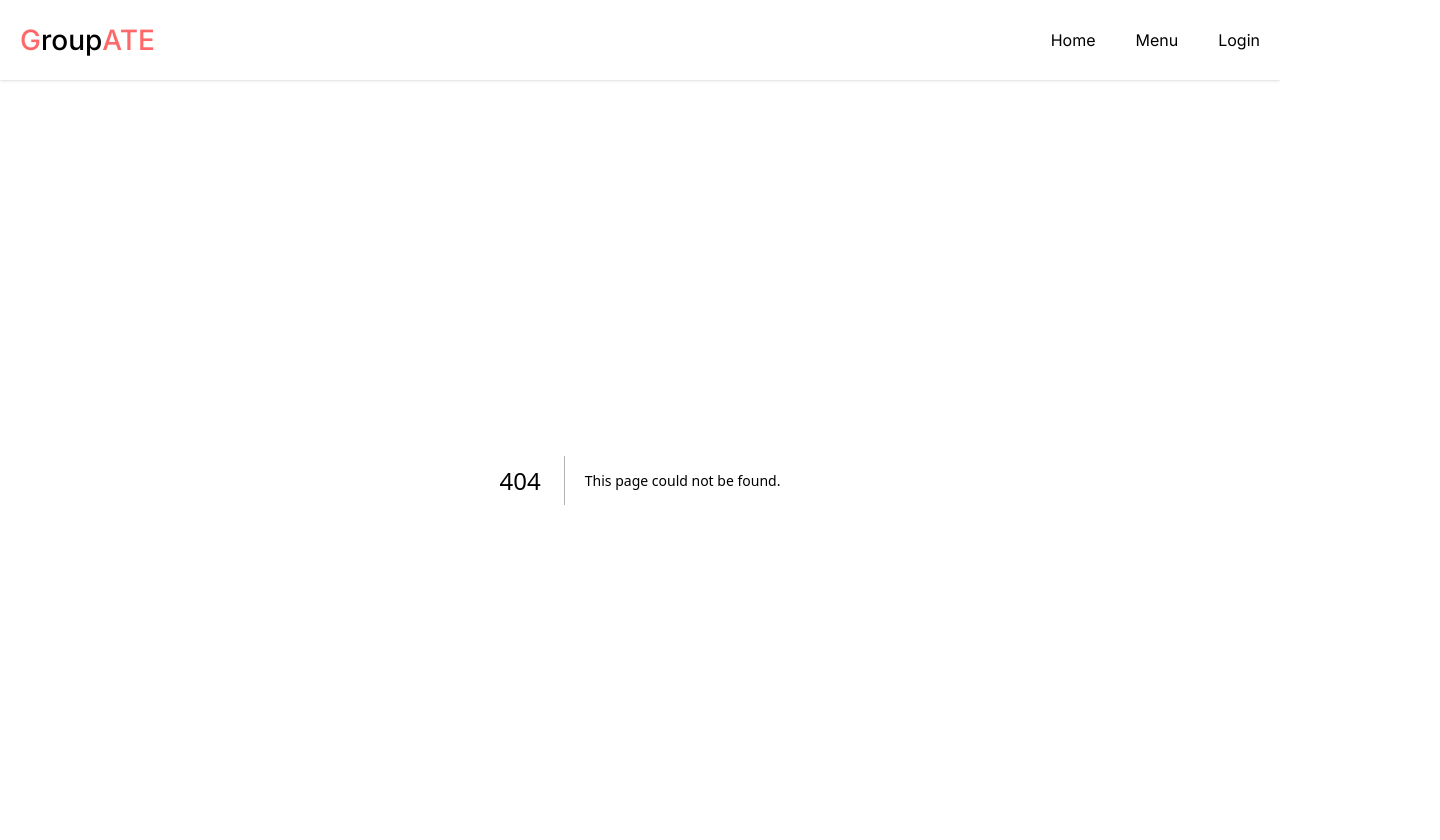
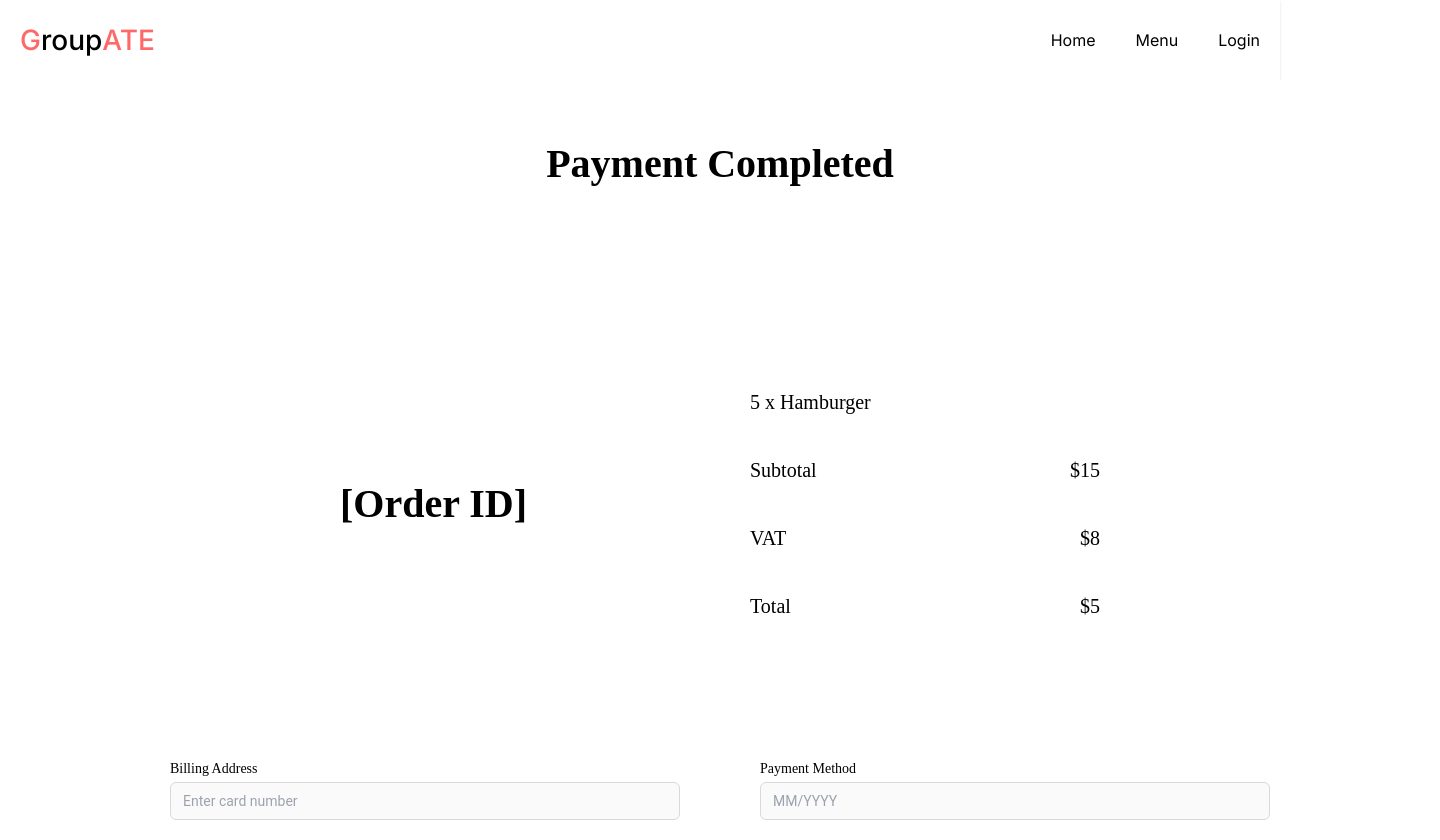
Before and after one commit to pauum0109/SE-Project, a Next.js app in the folder Front-end/: page /Confirm in a window 1280 px wide. Before the commit this address had no page. Shown: the top 840 px of the page, 1440 px wide, since content can reach past the window. Built offline with nearby package versions, Linux system fonts and the light colour scheme.

Commit message:
Add files via upload

```diff
--- /dev/null
+++ b/Front-end/src/app/Confirm/page.tsx
@@ -0,0 +1,122 @@
+"use client";
+
+import React from "react";
+import Link from "next/link";
+
+const PaymentCompleted = () => {
+  return (
+    <div className="w-[1440px] h-[1088px] bg-white flex-col justify-start items-center inline-flex">
+      {/* Payment Completed Title */}
+      <div className="self-stretch px-[170px] py-[60px] justify-center items-center gap-[60px] inline-flex">
+        <div className="grow shrink basis-0 flex-col justify-start items-center gap-6 inline-flex">
+          <div className="text-black text-[40px] font-bold font-['Outfit'] leading-[48px]">
+            Payment Completed
+          </div>
+        </div>
+      </div>
+
+      {/* Order Details Section */}
+      <div className="self-stretch h-[740px] px-[170px] py-[60px] flex-col justify-center items-center gap-[60px] flex">
+        <div className="self-stretch px-[170px] py-[60px] justify-center items-center gap-[60px] inline-flex">
+          <div className="grow shrink basis-0 flex-col justify-start items-start gap-6 inline-flex">
+            <div className="self-stretch text-black text-[40px] font-bold font-['Outfit'] leading-[48px]">
+              [Order ID]
+            </div>
+          </div>
+          <div className="grow shrink basis-0 flex-col justify-center items-center inline-flex">
+            <div className="self-stretch justify-start items-start gap-[25px] inline-flex">
+              <div className="grow shrink basis-0 h-[68px] py-5 justify-center items-center gap-[25px] flex">
+                <div className="grow shrink basis-0 flex-col justify-start items-start inline-flex">
+                  <div className="self-stretch text-black text-xl font-normal font-['Outfit'] leading-7">
+                    5 x Hamburger
+                  </div>
+                </div>
+              </div>
+            </div>
+
+            {/* Subtotal, VAT, Total */}
+            <div className="self-stretch justify-start items-start gap-10 inline-flex">
+              <div className="grow shrink basis-0 h-[68px] py-5 justify-center items-center gap-4 flex">
+                <div className="grow shrink basis-0 flex-col justify-start items-start inline-flex">
+                  <div className="self-stretch text-black text-xl font-normal font-['Outfit'] leading-7">
+                    Subtotal
+                  </div>
+                </div>
+                <div className="text-right text-black text-xl font-medium font-['Outfit'] leading-7">
+                  $15
+                </div>
+              </div>
+            </div>
+            <div className="self-stretch justify-start items-start gap-10 inline-flex">
+              <div className="grow shrink basis-0 h-[68px] py-5 justify-center items-center gap-4 flex">
+                <div className="grow shrink basis-0 flex-col justify-start items-start inline-flex">
+                  <div className="self-stretch text-black text-xl font-normal font-['Outfit'] leading-7">
+                    VAT
+                  </div>
+                </div>
+                <div className="text-right text-black text-xl font-medium font-['Outfit'] leading-7">
+                  $8
+                </div>
+              </div>
+            </div>
+            <div className="self-stretch justify-start items-start gap-10 inline-flex">
+              <div className="grow shrink basis-0 h-[68px] py-5 justify-center items-center gap-4 flex">
+                <div className="grow shrink basis-0 flex-col justify-start items-start inline-flex">
+                  <div className="self-stretch text-black text-xl font-normal font-['Outfit'] leading-7">
+                    Total
+                  </div>
+                </div>
+                <div className="text-right text-black text-xl font-medium font-['Outfit'] leading-7">
+                  $5
+                </div>
+              </div>
+            </div>
+          </div>
+        </div>
+
+        {/* Billing Address & Payment Method */}
+        <div className="self-stretch h-[60px] flex-col justify-center items-center gap-10 flex">
+          <div className="self-stretch justify-start items-start gap-20 inline-flex">
+            <div className="w-[510px] flex-col justify-center items-start gap-1 inline-flex">
+              <div className="self-stretch text-black text-sm font-medium font-['Outfit'] leading-tight">
+                Billing Address
+              </div>
+              <div className="self-stretch px-3 py-2 bg-neutral-50 rounded-md border border-[#d9d9d9] justify-start items-center gap-1 inline-flex">
+                <input
+                  type="text"
+                  placeholder="Enter card number"
+                  className="grow shrink basis-0 h-5 text-black/50 text-sm font-normal font-['Roboto'] leading-tight bg-neutral-50 border-none outline-none"
+                />
+              </div>
+            </div>
+            <div className="w-[510px] flex-col justify-center items-start gap-1 inline-flex">
+              <div className="self-stretch text-black text-sm font-medium font-['Outfit'] leading-tight">
+                Payment Method
+              </div>
+              <div className="self-stretch px-3 py-2 bg-neutral-50 rounded-md border border-[#d9d9d9] justify-start items-center gap-1 inline-flex">
+                <input
+                  type="text"
+                  placeholder="MM/YYYY"
+                  className="grow shrink basis-0 h-5 text-black/50 text-sm font-normal font-['Roboto'] leading-tight bg-neutral-50 border-none outline-none"
+                />
+              </div>
+            </div>
+          </div>
+        </div>
+
+        {/* Buttons Section */}
+        <div className="justify-start items-start gap-3 inline-flex">
+          <Link href="/" passHref>
+            <div className="w-60 p-3 bg-[#ff6868] rounded-lg flex-col justify-center items-center inline-flex">
+              <div className="text-neutral-50 text-base font-medium font-['Outfit'] leading-normal">
+                Return to Home Page
+              </div>
+            </div>
+          </Link>
+        </div>
+      </div>
+    </div>
+  );
+};
+
+export default PaymentCompleted;
```
